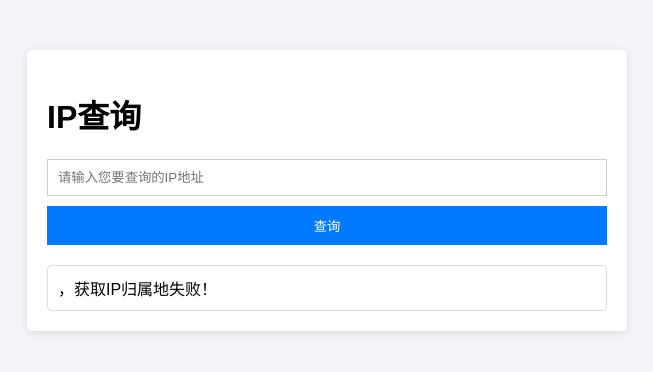
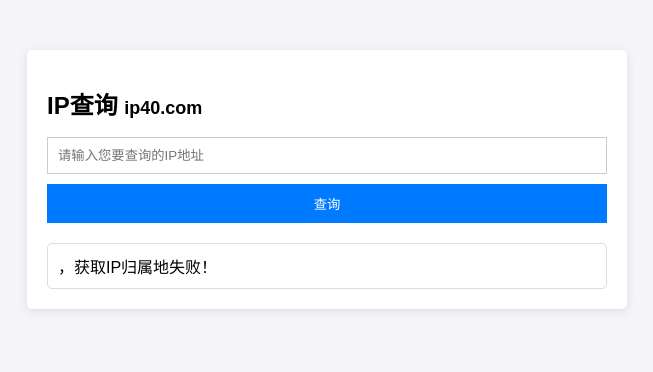
Before and after one commit to xmyycom/ip40, a plain HTML site: page index.htm in a window 1280 px wide. Shown: the whole page, without its empty margins (313-966 px from the left). Drawn offline with Linux system fonts and the light colour scheme; no server answers.

Commit message:
modify font size

```diff
--- a/index.htm
+++ b/index.htm
@@ -5,12 +5,12 @@
     <meta name="viewport" content="width=device-width, initial-scale=1.0">
     <meta name="description" content="IP查询,IP Lookup,ip40.com">
     <meta name="keywords" content="IP查询,IP Lookup,ip40.com">
-    <title>IP查询</title>
+    <title>IP查询 ip40.com</title>
     <link rel="stylesheet" href="styles.css">
 </head>
 <body>
     <div class="container">
-        <h1>IP查询</h1>
+        <h1>IP查询 <span>ip40.com</span></h1>
         <input type="text" id="ipInput" placeholder="请输入您要查询的IP地址">
         <button id="lookupBtn">查询</button>
         <div id="loadingIndicator" class="hidden"><img src="spinner.gif" alt="Loading..." width="200"></div>
--- a/styles.css
+++ b/styles.css
@@ -12,6 +12,12 @@ body {
     background-color: white;
     border-radius: 5px;
     box-shadow: 0 2px 10px rgba(0, 0, 0, 0.1);
+}
+.container h1 {
+    font-size: 24px;
+}
+.container h1 span {
+    font-size: 18px;
 }
 input[type="text"], button {
     width: 100%;
```
